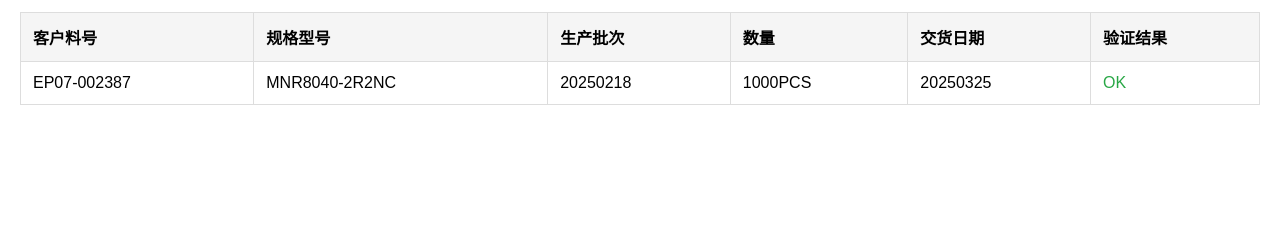
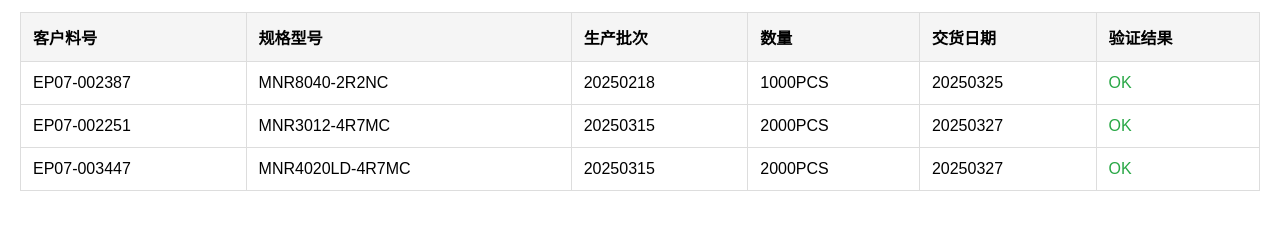
Before and after one commit to chaiqinhai/chaiqinhai.github.io, a plain HTML site: page index.html in a window 1280 px wide. Shown: the part 49-278 px from the top of the page. Drawn offline with Linux system fonts and the light colour scheme.

Commit message:
Add files via upload

```diff
--- a/index.html
+++ b/index.html
@@ -60,6 +60,23 @@
                 <td>20250325</td>
                 <td style="color: #28a745;">OK</td>
             </tr>
+            <!-- 新增的两行数据 -->
+            <tr>
+                <td>EP07-002251</td>
+                <td>MNR3012-4R7MC</td>
+                <td>20250315</td>
+                <td>2000PCS</td>
+                <td>20250327</td>
+                <td style="color: #28a745;">OK</td>
+            </tr>
+            <tr>
+                <td>EP07-003447</td>
+                <td>MNR4020LD-4R7MC</td>
+                <td>20250315</td>
+                <td>2000PCS</td>
+                <td>20250327</td>
+                <td style="color: #28a745;">OK</td>
+            </tr>
         </tbody>
     </table>
 </body>
```
